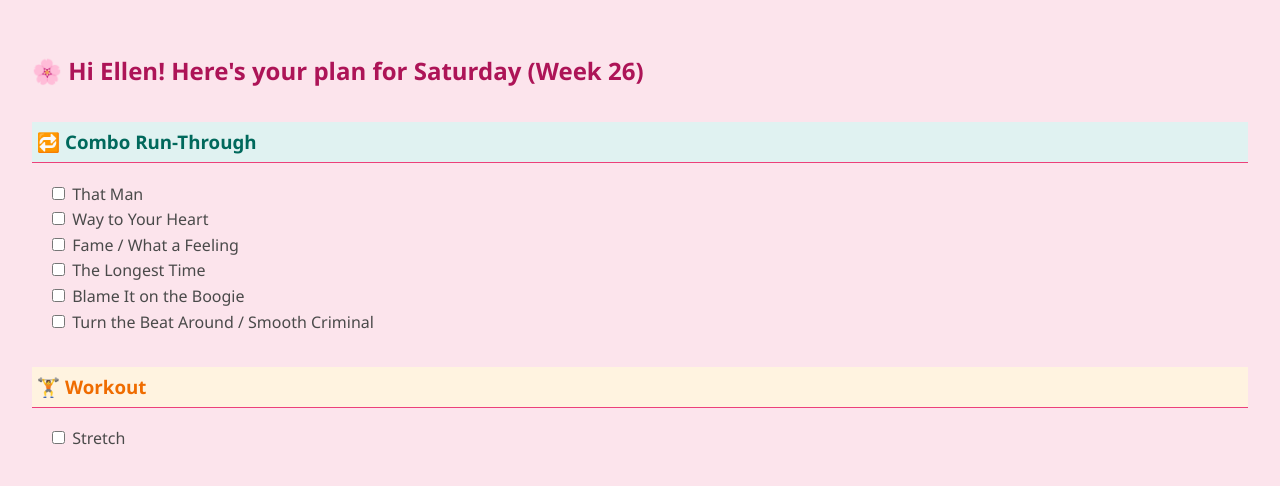
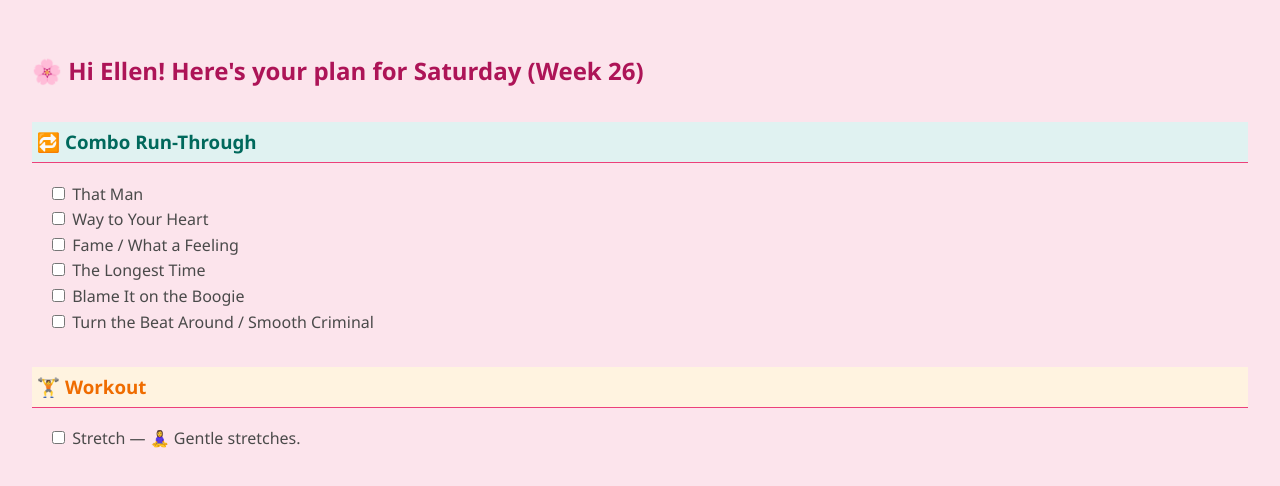
Before and after one commit to EllenP89/EllenShowRehearsal, a plain HTML site: page index.html in a window 1280 px wide. Drawn offline with Linux system fonts and the light colour scheme.

Commit message:
Update index.html
remove tooltip

```diff
--- a/index.html
+++ b/index.html
@@ -145,12 +145,12 @@
           const wrapper = document.createElement("div");
           wrapper.className = "task";
           const id = `${category.replace(/\s+/g, '')}-${index}`;
-          const tip = workoutTips[task] ? ` title="${workoutTips[task]}"` : "";
-          wrapper.innerHTML = `
-            <input type="checkbox" id="${id}">
-            <label for="${id}"${tip}>${task}</label>
-            <span class="celebrate"></span>
-          `;
+        const tipText = workoutTips[task] ? ` — ${workoutTips[task]}` : "";
+wrapper.innerHTML = `
+  <input type="checkbox" id="${id}">
+  <label for="${id}">${task}${tipText}</label>
+  <span class="celebrate"></span>
+`;
           const input = wrapper.querySelector("input");
           const msg = wrapper.querySelector(".celebrate");
           input.addEventListener("change", function () {
```
